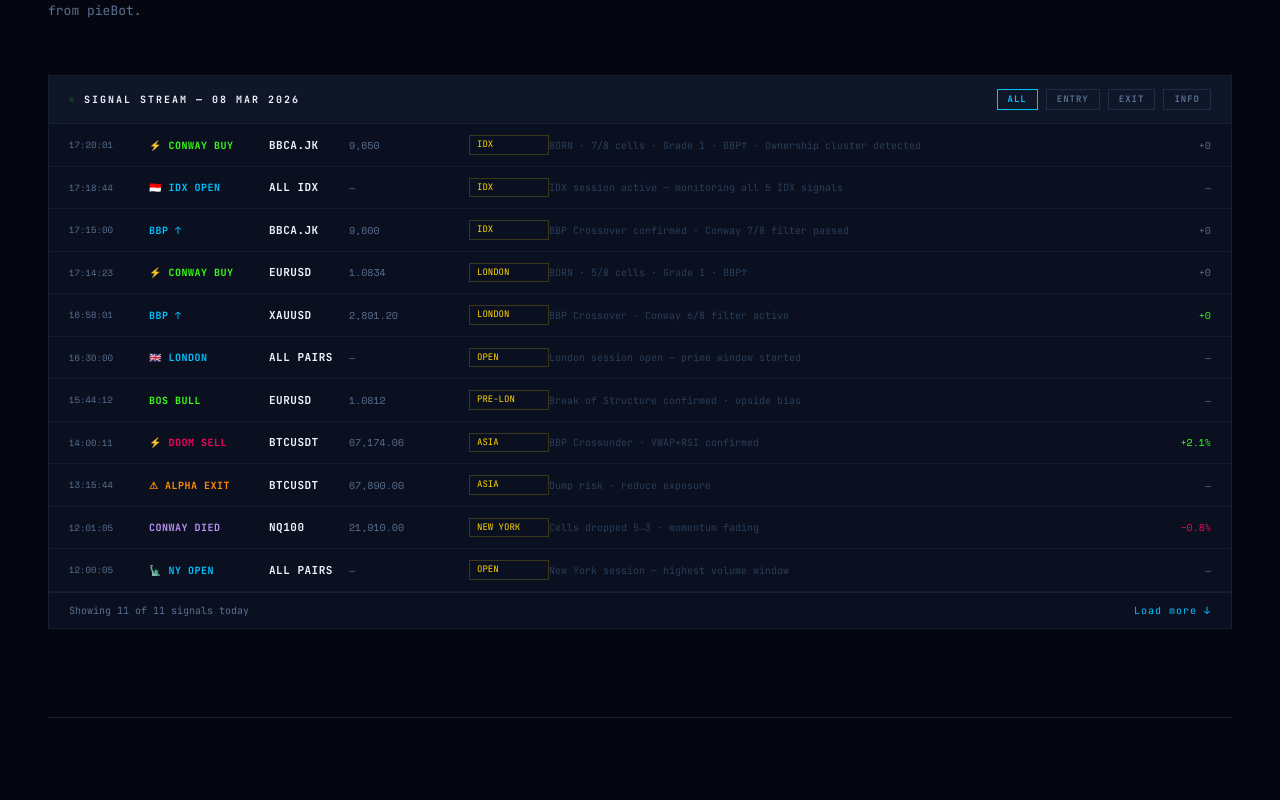
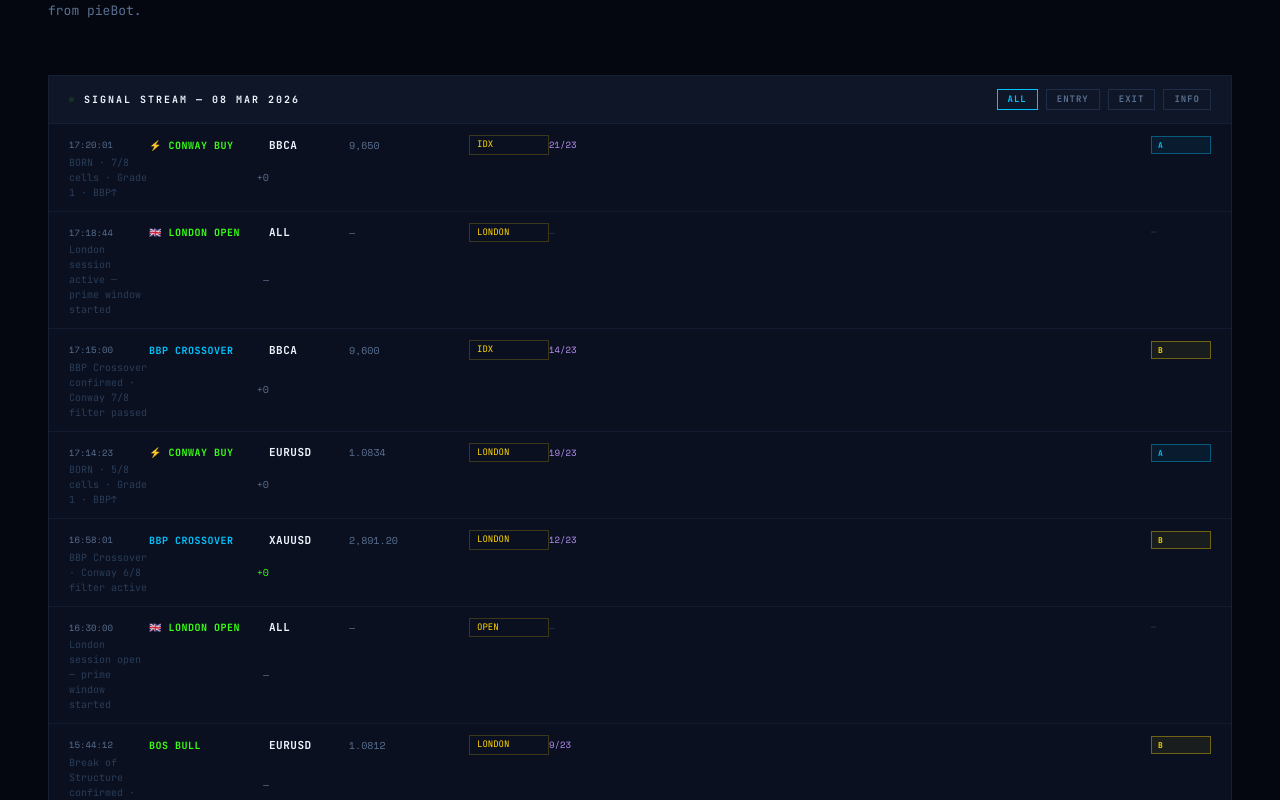
Before and after one commit to jopiesihebad/myweb, a Next.js app: page / in a window 1280 px wide. Shown: the part 2240-3040 px from the top of the page. Built offline with nearby package versions, Linux system fonts and the light colour scheme; no server answers.

Commit message:
Update SignalFeed.tsx

```diff
--- a/components/SignalFeed.tsx
+++ b/components/SignalFeed.tsx
@@ -2,7 +2,7 @@
 
 import { useEffect, useRef, useState } from 'react'
 import { useWsSignal } from '@/components/WebSocketProvider'
-import { ALERT_META } from '@/lib/useWebSocket'
+import { ALERT_META, type Tier } from '@/lib/useWebSocket'
 import { cn } from '@/lib/utils'
 
 type Filter = 'ALL' | 'ENTRY' | 'EXIT' | 'INFO'
@@ -16,35 +16,42 @@ type SigRow = {
   sym:       string
   price:     string
   sess:      string
+  fusion:    number | null   // renamed from score
+  tier:      Tier | null
   desc:      string
   pnl:       string
   pnlUp:     boolean | null
   isNew:     boolean
 }
 
+// All tickers use canonical format (no .JK suffix)
 const SIMULATED: Omit<SigRow, 'id' | 'time' | 'isNew'>[] = [
-  { typeLabel: '⚡ CONWAY BUY',  typeColor: '#39ff14', category: 'ENTRY', sym: 'EURUSD',  price: '1.0834',    sess: 'LONDON',   desc: 'BORN · 5/8 cells · Grade 1 · BBP↑',             pnl: '+0',    pnlUp: null  },
-  { typeLabel: 'BBP ↑',          typeColor: '#00c3ff', category: 'INFO',  sym: 'XAUUSD',  price: '2,891.20',  sess: 'LONDON',   desc: 'BBP Crossover · Conway 6/8 filter active',       pnl: '+0',    pnlUp: null  },
-  { typeLabel: '⚡ DOOM SELL',   typeColor: '#ff0062', category: 'ENTRY', sym: 'BTCUSDT', price: '67,174.06', sess: 'ASIA',     desc: 'BBP Crossunder · VWAP+RSI confirmed',            pnl: '+2.1%', pnlUp: true  },
-  { typeLabel: '⚠ ALPHA EXIT',  typeColor: '#ff8c00', category: 'EXIT',  sym: 'BTCUSDT', price: '67,890.00', sess: 'ASIA',     desc: 'Dump risk · reduce exposure',                    pnl: '—',     pnlUp: null  },
-  { typeLabel: 'CONWAY DIED',    typeColor: '#bd93f9', category: 'EXIT',  sym: 'NQ100',   price: '21,910.00', sess: 'NEW YORK', desc: 'Cells dropped 5→3 · momentum fading',            pnl: '−0.8%', pnlUp: false },
-  { typeLabel: '⚡ CONWAY BUY',  typeColor: '#39ff14', category: 'ENTRY', sym: 'BBCA.JK', price: '9,650',     sess: 'IDX',      desc: 'BORN · 7/8 cells · Grade 1 · Ownership cluster', pnl: '+0',    pnlUp: null  },
-  { typeLabel: 'CHoCH BULL',     typeColor: '#39ff14', category: 'INFO',  sym: 'EURUSD',  price: '1.0812',    sess: 'PRE-LON',  desc: 'BOS confirmed · upside bias active',             pnl: '—',     pnlUp: null  },
+  { typeLabel: '⚡ CONWAY BUY', typeColor: '#39ff14', category: 'ENTRY', sym: 'EURUSD',  price: '1.0834',    sess: 'LONDON', fusion: 19, tier: 'A', desc: 'BORN · 5/8 cells · Grade 1 · BBP↑',       pnl: '+0',    pnlUp: null  },
+  { typeLabel: 'BBP CROSSOVER', typeColor: '#00c3ff', category: 'INFO',  sym: 'XAUUSD',  price: '2,891.20',  sess: 'LONDON', fusion: 12, tier: 'B', desc: 'BBP Crossover · Conway 6/8 filter active', pnl: '+0',    pnlUp: null  },
+  { typeLabel: '⚡ DOOM SELL',  typeColor: '#ff0062', category: 'INFO',  sym: 'BTCUSDT', price: '67,174.06', sess: 'ASIA',   fusion:  8, tier: 'C', desc: 'BBP Crossunder · VWAP+RSI confirmed',      pnl: '+2.1%', pnlUp: true  },
+  { typeLabel: '⚠ ALPHA EXIT', typeColor: '#ff8c00', category: 'EXIT',  sym: 'BTCUSDT', price: '67,890.00', sess: 'ASIA',   fusion:  0, tier: null, desc: 'Dump risk · reduce exposure',              pnl: '—',     pnlUp: null  },
+  { typeLabel: '🔴 CONWAY DIED',typeColor: '#bd93f9', category: 'EXIT',  sym: 'SOLUSDT', price: '95.10',     sess: 'NY',    fusion:  3, tier: null, desc: 'Cells dropped 5→3 · momentum fading',      pnl: '−0.8%', pnlUp: false },
+  { typeLabel: '⚡ CONWAY BUY', typeColor: '#39ff14', category: 'ENTRY', sym: 'BBCA',    price: '9,650',     sess: 'IDX',   fusion: 21, tier: 'A', desc: 'BORN · 7/8 cells · Grade 1',               pnl: '+0',    pnlUp: null  },
+  { typeLabel: 'CHoCH BULL',    typeColor: '#39ff14', category: 'INFO',  sym: 'EURUSD',  price: '1.0812',    sess: 'LONDON',fusion:  9, tier: 'B', desc: 'BOS confirmed · upside bias active',       pnl: '—',     pnlUp: null  },
 ]
 
 const INITIAL_ROWS: SigRow[] = [
-  { id: 1, time: '17:20:01', typeLabel: '⚡ CONWAY BUY',  typeColor: '#39ff14', category: 'ENTRY', sym: 'BBCA.JK',  price: '9,650',     sess: 'IDX',      desc: 'BORN · 7/8 cells · Grade 1 · BBP↑ · Ownership cluster detected', pnl: '+0',    pnlUp: null,  isNew: false },
-  { id: 2, time: '17:18:44', typeLabel: '🇮🇩 IDX OPEN',   typeColor: '#00c3ff', category: 'INFO',  sym: 'ALL IDX',  price: '—',         sess: 'IDX',      desc: 'IDX session active — monitoring all 5 IDX signals',              pnl: '—',     pnlUp: null,  isNew: false },
-  { id: 3, time: '17:15:00', typeLabel: 'BBP ↑',           typeColor: '#00c3ff', category: 'INFO',  sym: 'BBCA.JK',  price: '9,600',     sess: 'IDX',      desc: 'BBP Crossover confirmed · Conway 7/8 filter passed',             pnl: '+0',    pnlUp: null,  isNew: false },
-  { id: 4, time: '17:14:23', typeLabel: '⚡ CONWAY BUY',  typeColor: '#39ff14', category: 'ENTRY', sym: 'EURUSD',   price: '1.0834',    sess: 'LONDON',   desc: 'BORN · 5/8 cells · Grade 1 · BBP↑',                             pnl: '+0',    pnlUp: null,  isNew: false },
-  { id: 5, time: '16:58:01', typeLabel: 'BBP ↑',           typeColor: '#00c3ff', category: 'INFO',  sym: 'XAUUSD',   price: '2,891.20',  sess: 'LONDON',   desc: 'BBP Crossover · Conway 6/8 filter active',                      pnl: '+0',    pnlUp: true,  isNew: false },
-  { id: 6, time: '16:30:00', typeLabel: '🇬🇧 LONDON',      typeColor: '#00c3ff', category: 'INFO',  sym: 'ALL PAIRS',price: '—',         sess: 'OPEN',     desc: 'London session open — prime window started',                    pnl: '—',     pnlUp: null,  isNew: false },
-  { id: 7, time: '15:44:12', typeLabel: 'BOS BULL',         typeColor: '#39ff14', category: 'INFO',  sym: 'EURUSD',   price: '1.0812',    sess: 'PRE-LON',  desc: 'Break of Structure confirmed · upside bias',                    pnl: '—',     pnlUp: null,  isNew: false },
-  { id: 8, time: '14:00:11', typeLabel: '⚡ DOOM SELL',    typeColor: '#ff0062', category: 'ENTRY', sym: 'BTCUSDT',  price: '67,174.06', sess: 'ASIA',     desc: 'BBP Crossunder · VWAP+RSI confirmed',                           pnl: '+2.1%', pnlUp: true,  isNew: false },
-  { id: 9, time: '13:15:44', typeLabel: '⚠ ALPHA EXIT',   typeColor: '#ff8c00', category: 'EXIT',  sym: 'BTCUSDT',  price: '67,890.00', sess: 'ASIA',     desc: 'Dump risk · reduce exposure',                                   pnl: '—',     pnlUp: null,  isNew: false },
-  { id:10, time: '12:01:05', typeLabel: 'CONWAY DIED',      typeColor: '#bd93f9', category: 'EXIT',  sym: 'NQ100',    price: '21,910.00', sess: 'NEW YORK', desc: 'Cells dropped 5→3 · momentum fading',                           pnl: '−0.8%', pnlUp: false, isNew: false },
-  { id:11, time: '12:00:05', typeLabel: '🗽 NY OPEN',       typeColor: '#00c3ff', category: 'INFO',  sym: 'ALL PAIRS',price: '—',         sess: 'OPEN',     desc: 'New York session — highest volume window',                      pnl: '—',     pnlUp: null,  isNew: false },
+  { id: 1, time: '17:20:01', typeLabel: '⚡ CONWAY BUY',  typeColor: '#39ff14', category: 'ENTRY', sym: 'BBCA',    price: '9,650',     sess: 'IDX',    fusion: 21, tier: 'A',  desc: 'BORN · 7/8 cells · Grade 1 · BBP↑', pnl: '+0',    pnlUp: null,  isNew: false },
+  { id: 2, time: '17:18:44', typeLabel: '🇬🇧 LONDON OPEN',typeColor: '#39ff14', category: 'INFO',  sym: 'ALL',     price: '—',         sess: 'LONDON', fusion: null,tier: null, desc: 'London session active — prime window started',     pnl: '—',     pnlUp: null,  isNew: false },
+  { id: 3, time: '17:15:00', typeLabel: 'BBP CROSSOVER',  typeColor: '#00c3ff', category: 'INFO',  sym: 'BBCA',    price: '9,600',     sess: 'IDX',    fusion: 14, tier: 'B',  desc: 'BBP Crossover confirmed · Conway 7/8 filter passed', pnl: '+0',    pnlUp: null,  isNew: false },
+  { id: 4, time: '17:14:23', typeLabel: '⚡ CONWAY BUY',  typeColor: '#39ff14', category: 'ENTRY', sym: 'EURUSD',  price: '1.0834',    sess: 'LONDON', fusion: 19, tier: 'A',  desc: 'BORN · 5/8 cells · Grade 1 · BBP↑', pnl: '+0',    pnlUp: null,  isNew: false },
+  { id: 5, time: '16:58:01', typeLabel: 'BBP CROSSOVER',  typeColor: '#00c3ff', category: 'INFO',  sym: 'XAUUSD',  price: '2,891.20',  sess: 'LONDON', fusion: 12, tier: 'B',  desc: 'BBP Crossover · Conway 6/8 filter active', pnl: '+0',    pnlUp: true,  isNew: false },
+  { id: 6, time: '16:30:00', typeLabel: '🇬🇧 LONDON OPEN',typeColor: '#39ff14', category: 'INFO',  sym: 'ALL',     price: '—',         sess: 'OPEN',   fusion: null,tier: null, desc: 'London session open — prime window started', pnl: '—',     pnlUp: null,  isNew: false },
+  { id: 7, time: '15:44:12', typeLabel: 'BOS BULL',       typeColor: '#39ff14', category: 'INFO',  sym: 'EURUSD',  price: '1.0812',    sess: 'LONDON', fusion:  9, tier: 'B',  desc: 'Break of Structure confirmed · upside bias', pnl: '—',     pnlUp: null,  isNew: false },
+  { id: 8, time: '14:00:11', typeLabel: '⚡ GOLD BUY',    typeColor: '#ffd700', category: 'ENTRY', sym: 'BTCUSDT', price: '67,174.06', sess: 'ASIA',   fusion: 16, tier: 'B',  desc: 'PM cross + VWAP + RSI confirmed', pnl: '+2.1%', pnlUp: true,  isNew: false },
+  { id: 9, time: '13:15:44', typeLabel: '⚠ ALPHA EXIT',  typeColor: '#ff8c00', category: 'EXIT',  sym: 'BTCUSDT', price: '67,890.00', sess: 'ASIA',   fusion:  0, tier: null, desc: 'Dump risk · reduce exposure', pnl: '—',     pnlUp: null,  isNew: false },
+  { id:10, time: '12:01:05', typeLabel: '🔴 CONWAY DIED', typeColor: '#bd93f9', category: 'EXIT',  sym: 'SOLUSDT', price: '95.10',     sess: 'NY',     fusion:  3, tier: null, desc: 'Cells dropped 5→3 · momentum fading', pnl: '−0.8%', pnlUp: false, isNew: false },
+  { id:11, time: '12:00:05', typeLabel: '🗽 NY OPEN',     typeColor: '#00c3ff', category: 'INFO',  sym: 'ALL',     price: '—',         sess: 'OPEN',   fusion: null,tier: null, desc: 'New York session — highest volume window', pnl: '—',     pnlUp: null,  isNew: false },
 ]
+
+const TIER_COLOR: Record<NonNullable<Tier>, string> = {
+  S: '#39ff14', A: '#00c3ff', B: '#ffd700', C: '#ff8c00',
+}
 
 let idSeq = 200
 
@@ -57,7 +64,6 @@ function todayStr() {
   return new Date().toLocaleDateString('en-GB', { day: '2-digit', month: 'short', year: 'numeric' }).toUpperCase()
 }
 
-/* Filter button — inline style, no Tailwind to avoid class resolution issues */
 function FilterBtn({ label, active, onClick }: { label: string; active: boolean; onClick: () => void }) {
   const [hov, setHov] = useState(false)
   return (
@@ -66,14 +72,10 @@ function FilterBtn({ label, active, onClick }: { label: string; active: boolean;
       onMouseEnter={() => setHov(true)}
       onMouseLeave={() => setHov(false)}
       style={{
-        padding: '3px 10px',
-        fontSize: '9px',
-        letterSpacing: '1px',
+        padding: '3px 10px', fontSize: '9px', letterSpacing: '1px',
         textTransform: 'uppercase' as const,
-        fontFamily: '"JetBrains Mono", monospace',
-        fontWeight: 700,
-        cursor: 'pointer',
-        background: 'transparent',
+        fontFamily: '"JetBrains Mono", monospace', fontWeight: 700,
+        cursor: 'pointer', background: 'transparent',
         border: `1px solid ${active ? '#00c3ff' : hov ? '#5a7090' : '#1e2e4a'}`,
         color: active ? '#00c3ff' : hov ? '#eef4fc' : '#5a7090',
         transition: 'all 0.15s',
@@ -92,7 +94,7 @@ export default function SignalFeed() {
 
   useEffect(() => { setToday(todayStr()) }, [])
 
-  /* ── Real signals from WS provider ── */
+  // Real signals from WS
   const { subscribe } = useWsSignal()
   useEffect(() => {
     return subscribe(payload => {
@@ -106,6 +108,8 @@ export default function SignalFeed() {
         sym:       payload.ticker,
         price:     payload.close.toLocaleString('en-US', { maximumFractionDigits: 2 }),
         sess:      payload.session,
+        fusion:    payload.fusion,
+        tier:      payload.tier,
         desc:      payload.message,
         pnl:       '+0',
         pnlUp:     null,
@@ -116,7 +120,7 @@ export default function SignalFeed() {
     })
   }, [subscribe])
 
-  /* ── Simulated feed every 8s ── */
+  // Simulated feed every 8s
   useEffect(() => {
     const id = setInterval(() => {
       const s = SIMULATED[simIdx.current % SIMULATED.length]
@@ -133,24 +137,18 @@ export default function SignalFeed() {
   return (
     <div style={{ background: '#0a1020', border: '1px solid #162035', overflow: 'hidden' }}>
 
-      {/* ── Header — matches HTML exactly ── */}
+      {/* Header */}
       <div style={{
         display: 'flex', alignItems: 'center', justifyContent: 'space-between',
         padding: '13px 20px', borderBottom: '1px solid #162035',
         background: '#0e1628', flexWrap: 'wrap', gap: '10px',
       }}>
-        {/* Left: live dot + title + date */}
         <div style={{ display: 'flex', alignItems: 'center', gap: '10px' }}>
           <div className="ldot" />
-          <span style={{
-            fontSize: '10px', letterSpacing: '2px', textTransform: 'uppercase',
-            color: '#eef4fc', fontFamily: '"JetBrains Mono", monospace', fontWeight: 700,
-          }}>
+          <span style={{ fontSize: '10px', letterSpacing: '2px', textTransform: 'uppercase', color: '#eef4fc', fontFamily: '"JetBrains Mono", monospace', fontWeight: 700 }}>
             Signal Stream{today ? ` — ${today}` : ''}
           </span>
         </div>
-
-        {/* Right: filter buttons — compact, no count badges */}
         <div style={{ display: 'flex', gap: '8px', flexWrap: 'wrap' }}>
           {(['ALL', 'ENTRY', 'EXIT', 'INFO'] as Filter[]).map(f => (
             <FilterBtn key={f} label={f} active={filter === f} onClick={() => setFilter(f)} />
@@ -158,7 +156,7 @@ export default function SignalFeed() {
         </div>
       </div>
 
-      {/* ── Signal rows — NO column header row (matches HTML) ── */}
+      {/* Signal rows */}
       {visible.map(r => (
         <div
           key={r.id}
@@ -170,6 +168,24 @@ export default function SignalFeed() {
           <span style={{ color: '#eef4fc', fontWeight: 700, letterSpacing: '0.5px' }}>{r.sym}</span>
           <span style={{ color: '#5a7090', fontFamily: '"Space Mono", monospace', fontSize: '10px' }}>{r.price}</span>
           <span className="sig-sess" style={{ fontSize: '9px', padding: '2px 7px', color: '#ffd700', border: '1px solid rgba(255,215,0,0.2)' }}>{r.sess}</span>
+          {/* Fusion score — renamed from Score */}
+          <span style={{ fontSize: '9px', color: r.fusion !== null ? '#bd93f9' : '#2a3d58', fontFamily: '"Space Mono", monospace' }}>
+            {r.fusion !== null ? `${r.fusion}/23` : '—'}
+          </span>
+          {/* Tier badge */}
+          {r.tier ? (
+            <span style={{
+              fontSize: '8px', padding: '2px 6px', letterSpacing: '1px',
+              border: `1px solid ${TIER_COLOR[r.tier]}60`,
+              color: TIER_COLOR[r.tier],
+              background: `${TIER_COLOR[r.tier]}10`,
+              fontWeight: 700,
+            }}>
+              {r.tier}
+            </span>
+          ) : (
+            <span style={{ color: '#2a3d58', fontSize: '9px' }}>—</span>
+          )}
           <span className="sig-desc" style={{ color: '#2a3d58', fontSize: '10px' }}>{r.desc}</span>
           <span className="sig-pnl" style={{
             fontSize: '10px', fontFamily: '"Space Mono", monospace', textAlign: 'right',
@@ -178,11 +194,8 @@ export default function SignalFeed() {
         </div>
       ))}
 
-      {/* ── Footer ── */}
-      <div style={{
-        display: 'flex', justifyContent: 'space-between', alignItems: 'center',
-        padding: '10px 20px', borderTop: '1px solid #162035',
-      }}>
+      {/* Footer */}
+      <div style={{ display: 'flex', justifyContent: 'space-between', alignItems: 'center', padding: '10px 20px', borderTop: '1px solid #162035' }}>
         <span style={{ fontSize: '10px', color: '#5a7090' }}>
           Showing {visible.length} of {rows.length} signals today
         </span>
```
